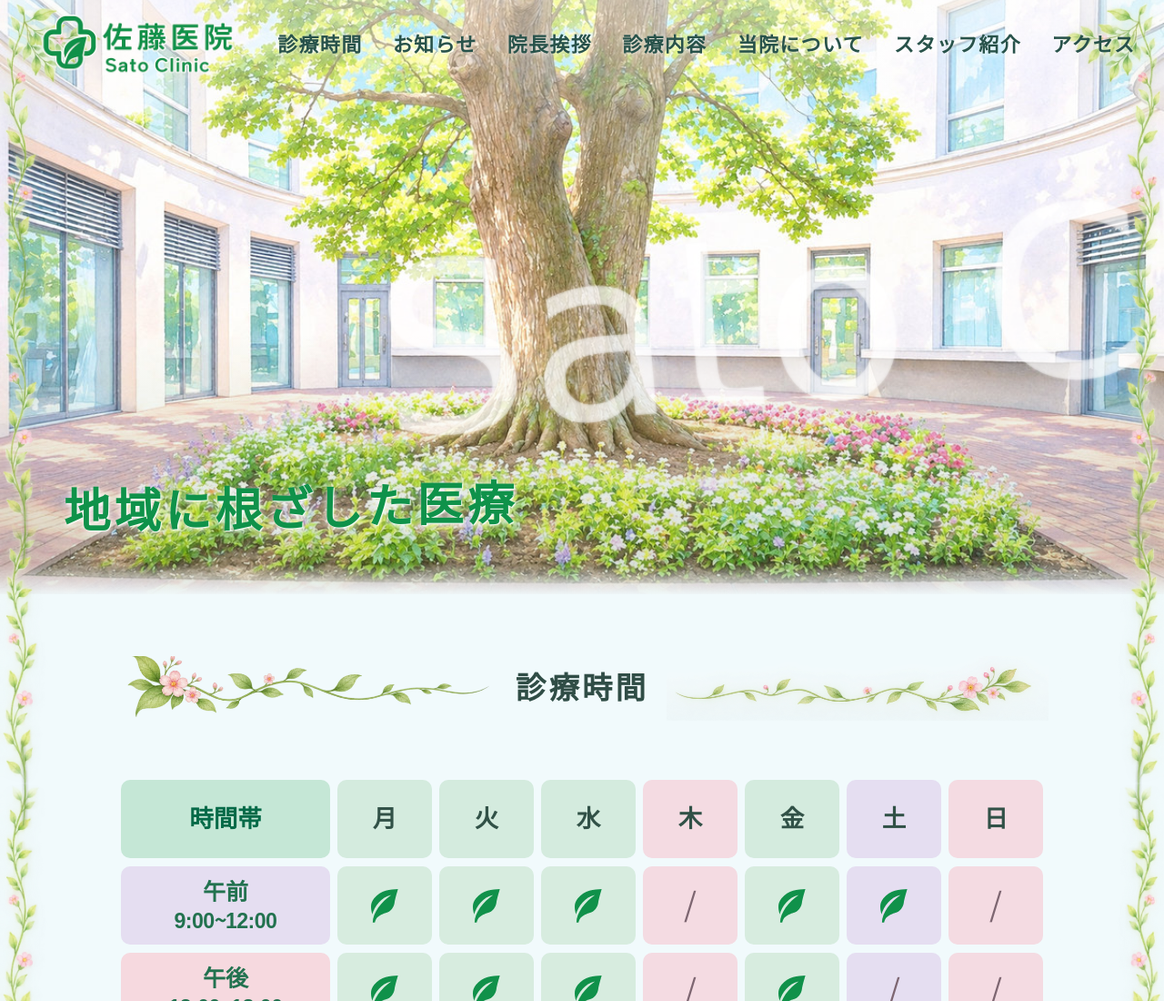
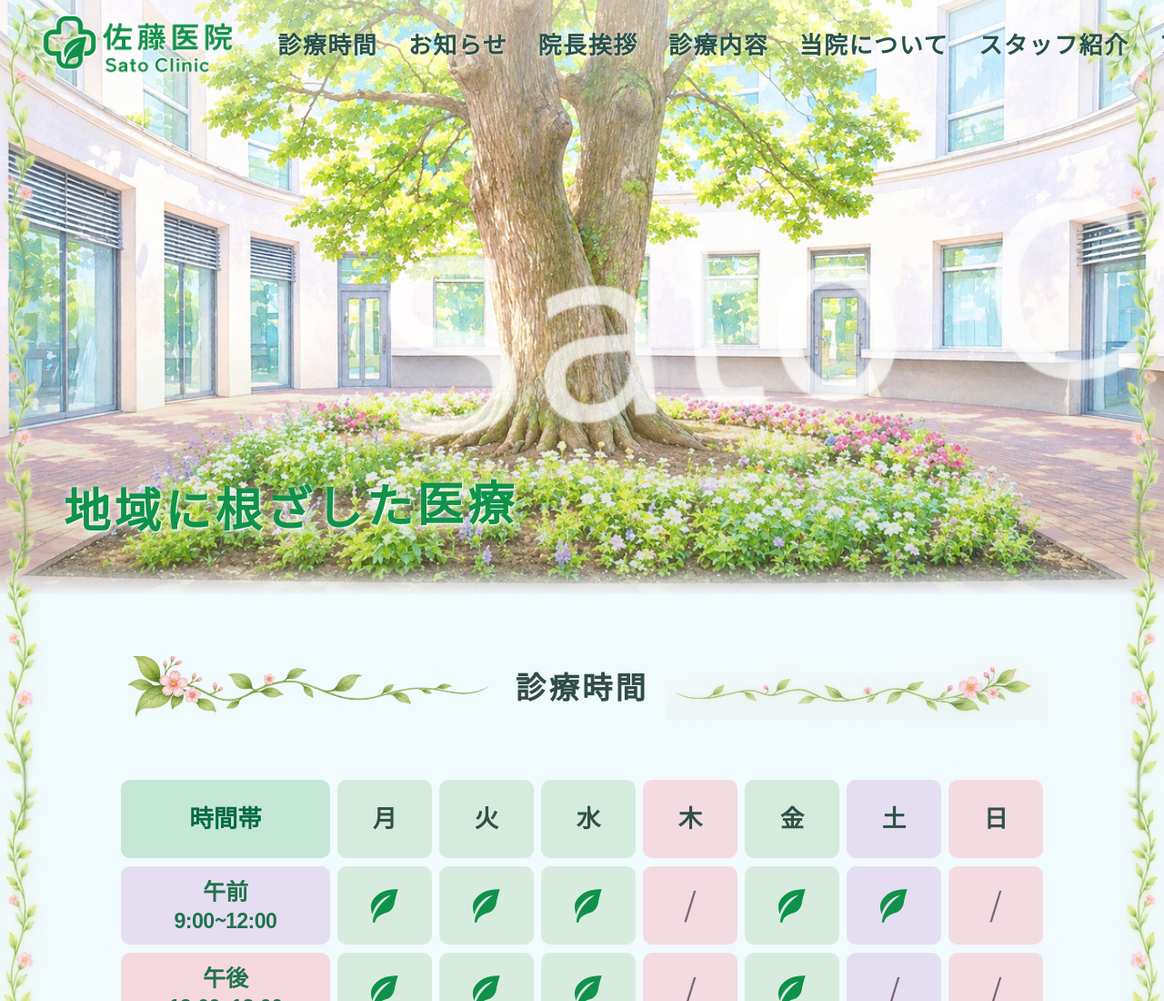
Before and after one commit to iiip-toroiii/SatoC-iwaguchi, a plain HTML site: page index.html in a window 1280 px wide. Shown: the top 1100 px of the page at 91% size. Drawn offline with Linux system fonts and the light colour scheme; a web font is replaced by a local one.

Commit message:
フォントサイズ調整

```diff
--- a/css/style.css
+++ b/css/style.css
@@ -77,7 +77,7 @@ button {font: inherit;}
 .brand__wordmark strong {font-size:clamp(23px,2.3vw,31px);font-weight:800;letter-spacing:.075em;text-shadow:0 1px 3px #fff;}
 .brand__wordmark small {font-family:Georgia,serif;color:var(--color-green);font-size:13px;letter-spacing:.03em;}
 .primary-navigation ul {display:flex;align-items:center;gap:clamp(24px,calc(1.5vw + 10px),34px);list-style:none;padding:0;margin:0;}
-.primary-navigation a {font-size:22px;font-weight:700;letter-spacing:.06em;color:#28524a;text-shadow:0 1px 4px #fffc;white-space:nowrap;text-decoration:none;padding:9px 2px;border-bottom:2px solid transparent;transition:color .2s,border-color .2s;}
+.primary-navigation a {font-size:26px;font-weight:700;letter-spacing:.06em;color:#28524a;text-shadow:0 1px 4px #fffc;white-space:nowrap;text-decoration:none;padding:9px 2px;border-bottom:2px solid transparent;transition:color .2s,border-color .2s;}
 .primary-navigation a:hover,.primary-navigation a:focus-visible {color:var(--color-green-deep);border-color:var(--color-green);}
 .nav-access {position:relative;}
 .nav-access__preview {position:absolute;top:100%;right:0;z-index:5;display:grid;grid-template-columns:minmax(180px,230px) minmax(230px,1fr);gap:18px;width:min(520px,calc(100vw - 32px));padding:16px;background:#fffffffa;border:1px solid #c8e5d5;border-radius:16px;box-shadow:0 12px 28px #266d4840;opacity:0;visibility:hidden;transform:translateY(8px);transition:opacity .18s,transform .18s,visibility .18s;}
```
